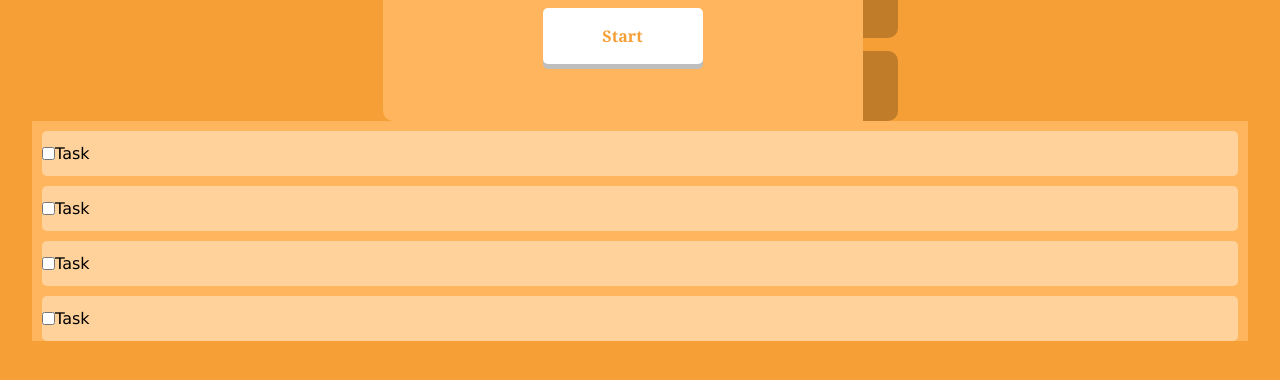
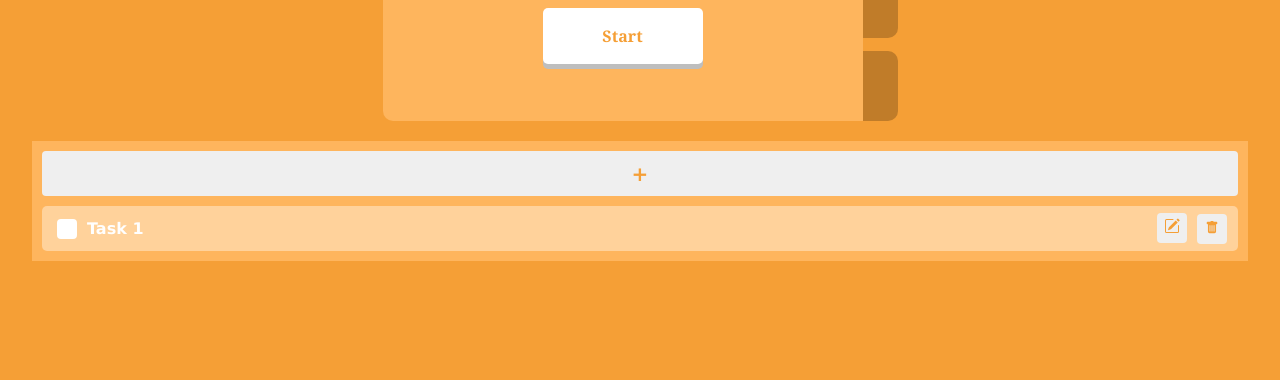
Before and after one commit to Gushenp/Projetos_Pessoais, a plain HTML site: page CoffeeTimer/index.html in a window 1280 px wide. Shown: the part 338-718 px from the top of the page. Drawn offline with nearby package versions, Linux system fonts and the light colour scheme.

Commit message:
- Adicionado estrutura das tasks

```diff
--- a/CoffeeTimer/index.html
+++ b/CoffeeTimer/index.html
@@ -40,15 +40,33 @@
 
         <div id="task-container">
             <ul id="list-container">
-                <li class="list-checkbox"><input type="checkbox" >Task</li>
-                <li class="list-checkbox"><input type="checkbox" >Task</li>
-                <li class="list-checkbox"><input type="checkbox" >Task</li>
-                <li class="list-checkbox"><input type="checkbox" >Task</li>
+                <button id="add-task">+</button>
+                <li class="list-checkbox">
+                    <label class="custom-checkbox">
+                        <input type="checkbox" class="check">
+                        <span class="checkmark"></span>
+                        Task 1
+                    </label>
+                    <div id="task-buttons-container">
+                        <button class="edit-button task-button">
+                            <svg xmlns="http://www.w3.org/2000/svg" width="16" height="16" fill="currentColor" class="bi bi-pencil-square" viewBox="0 0 16 16">
+                                <path d="M15.502 1.94a.5.5 0 0 1 0 .706L14.459 3.69l-2-2L13.502.646a.5.5 0 0 1 .707 0l1.293 1.293zm-1.75 2.456-2-2L4.939 9.21a.5.5 0 0 0-.121.196l-.805 2.414a.25.25 0 0 0 .316.316l2.414-.805a.5.5 0 0 0 .196-.12l6.813-6.814z"/>
+                                <path fill-rule="evenodd" d="M1 13.5A1.5 1.5 0 0 0 2.5 15h11a1.5 1.5 0 0 0 1.5-1.5v-6a.5.5 0 0 0-1 0v6a.5.5 0 0 1-.5.5h-11a.5.5 0 0 1-.5-.5v-11a.5.5 0 0 1 .5-.5H9a.5.5 0 0 0 0-1H2.5A1.5 1.5 0 0 0 1 2.5z"/>
+                              </svg>
+                        </button>
+                        <button class="delete-task task-button">
+                            <svg xmlns="http://www.w3.org/2000/svg" fill="currentColor" class="bi bi-trash-fill" viewBox="0 0 16 16">
+                                <path d="M2.5 1a1 1 0 0 0-1 1v1a1 1 0 0 0 1 1H3v9a2 2 0 0 0 2 2h6a2 2 0 0 0 2-2V4h.5a1 1 0 0 0 1-1V2a1 1 0 0 0-1-1H10a1 1 0 0 0-1-1H7a1 1 0 0 0-1 1zm3 4a.5.5 0 0 1 .5.5v7a.5.5 0 0 1-1 0v-7a.5.5 0 0 1 .5-.5M8 5a.5.5 0 0 1 .5.5v7a.5.5 0 0 1-1 0v-7A.5.5 0 0 1 8 5m3 .5v7a.5.5 0 0 1-1 0v-7a.5.5 0 0 1 1 0"/>
+                            </svg>
+                        </button>
+                    </div>
+                </li>
             </ul>
         </div>
     </main>
 
     <script src="https://cdn.jsdelivr.net/npm/moment@2.30.1/moment.min.js"></script>
     <script src="./scripts/moment.js"></script>
+    <script src="./scripts/tasks.js"></script>
 </body>
 </html>
--- /dev/null
+++ b/CoffeeTimer/scripts/tasks.js
@@ -0,0 +1,35 @@
+const listContainer = document.getElementById('list-container');
+const addTaskButton = document.getElementById('add-task');
+
+function addTask(){
+
+
+
+    let taskHTML = `
+    <li class="list-checkbox ${order}">
+        <label class="custom-checkbox">
+            <input type="checkbox" class="check">
+            <span class="checkmark"></span>
+            Task 1
+        </label>
+        <div id="task-buttons-container">
+            <button class="edit-button task-button">
+                <svg xmlns="http://www.w3.org/2000/svg" width="16" height="16" fill="currentColor" class="bi bi-pencil-square" viewBox="0 0 16 16">
+                    <path d="M15.502 1.94a.5.5 0 0 1 0 .706L14.459 3.69l-2-2L13.502.646a.5.5 0 0 1 .707 0l1.293 1.293zm-1.75 2.456-2-2L4.939 9.21a.5.5 0 0 0-.121.196l-.805 2.414a.25.25 0 0 0 .316.316l2.414-.805a.5.5 0 0 0 .196-.12l6.813-6.814z"/>
+                    <path fill-rule="evenodd" d="M1 13.5A1.5 1.5 0 0 0 2.5 15h11a1.5 1.5 0 0 0 1.5-1.5v-6a.5.5 0 0 0-1 0v6a.5.5 0 0 1-.5.5h-11a.5.5 0 0 1-.5-.5v-11a.5.5 0 0 1 .5-.5H9a.5.5 0 0 0 0-1H2.5A1.5 1.5 0 0 0 1 2.5z"/>
+                    </svg>
+            </button>
+            <button class="delete-task task-button">
+                <svg xmlns="http://www.w3.org/2000/svg" fill="currentColor" class="bi bi-trash-fill" viewBox="0 0 16 16">
+                    <path d="M2.5 1a1 1 0 0 0-1 1v1a1 1 0 0 0 1 1H3v9a2 2 0 0 0 2 2h6a2 2 0 0 0 2-2V4h.5a1 1 0 0 0 1-1V2a1 1 0 0 0-1-1H10a1 1 0 0 0-1-1H7a1 1 0 0 0-1 1zm3 4a.5.5 0 0 1 .5.5v7a.5.5 0 0 1-1 0v-7a.5.5 0 0 1 .5-.5M8 5a.5.5 0 0 1 .5.5v7a.5.5 0 0 1-1 0v-7A.5.5 0 0 1 8 5m3 .5v7a.5.5 0 0 1-1 0v-7a.5.5 0 0 1 1 0"/>
+                </svg>
+            </button>
+        </div>
+    </li>
+    `
+
+    listContainer.insertAdjacentHTML('beforeend', taskHTML)
+}
+
+
+addTaskButton.addEventListener('click', addTask)
--- a/CoffeeTimer/styles/style.css
+++ b/CoffeeTimer/styles/style.css
@@ -132,28 +132,130 @@ main{
 
 /* Tasks */
 
-#task-container{
+#task-container {
     width: 100%;
     height: 100%;
+    margin-top: 20px;
+    padding-bottom: 10px;
     display: flex;
     justify-content: center;
     background-color: var(--cor4);
 }
 
-#list-container{
+#list-container {
     display: flex;
     flex-direction: column;
     list-style: none;
-    margin: 0 10px 0 10px;
+    margin: 0 10px;
     width: 100%;
     height: 100%;
 }
 
-.list-checkbox{
+.list-checkbox {
     display: flex;
     height: 45px;
+    padding-left: 15px;
+    justify-content: space-between;
     align-items: center;
     border-radius: 5px;
     margin: 10px 0 0 0;
     background-color: var(--cor6);
 }
+
+.custom-checkbox {
+    display: flex;
+    align-items: center;
+    cursor: pointer;
+    color: var(--cor0);
+    font-weight: bold;
+}
+
+.custom-checkbox input {
+    display: none; /* Oculta o checkbox original */
+}
+
+.checkmark {
+    width: 20px;
+    height: 20px;
+    border: 2px solid #ffffff;
+    background-color: #ffffff;
+    border-radius: 4px;
+    margin-right: 10px;
+    position: relative;
+}
+
+.checkmark:after {
+    content: "";
+    position: absolute;
+    display: none;
+}
+
+.custom-checkbox input:checked + .checkmark:after {
+    display: block;
+}
+
+.custom-checkbox .checkmark:after {
+    left: 5px;
+    top: .5px;
+    width: 5px;
+    height: 10px;
+    border: solid #000000;
+    border-width: 0 2px 2px 0;
+    transform: rotate(45deg);
+}
+
+#add-task{
+    border: none;
+    height: 45px;
+    border-radius: 4px;
+    margin: 10px 0 0 0;
+    font-weight: bold;
+    font-size: 20px;
+    color:var(--cor3);
+    cursor: pointer;
+    transition: background-color 0.3s, color 0.3s;
+}
+
+#add-task:hover{
+    background-color: var(--cor5);
+    color: var(--cor0);
+}
+
+
+#task-buttons-container{
+    margin: 0 6px 0 0;
+}
+
+.task-button{
+    height: 30px;
+    width: 30px;
+    border: none;
+    border-radius: 4px;
+    margin: 0 5px 0 0;
+    cursor: pointer;
+}
+
+.task-button:hover{
+    background-color: var(--cor5);
+}
+
+.edit-button{
+    color: var(--cor3);
+    font-weight: bold;
+
+}
+
+.edit-button:hover{
+    color: var(--cor0);
+
+}
+
+.bi-trash-fill{
+    width: 16px;
+    height: 13px;
+    color: var(--cor3);
+}
+
+.task-button:hover .bi-trash-fill {
+    color: white;
+}
```
